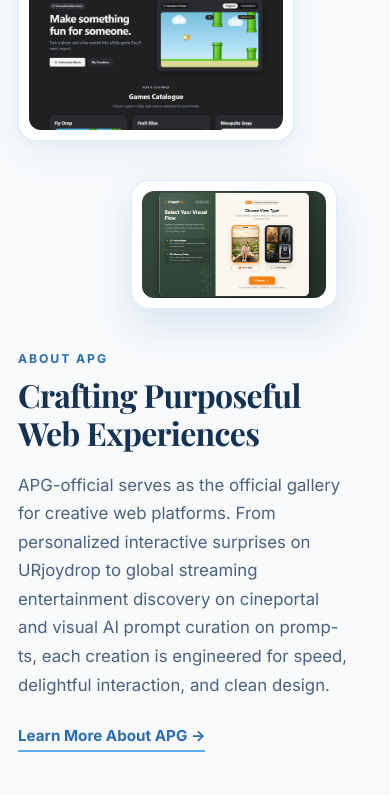
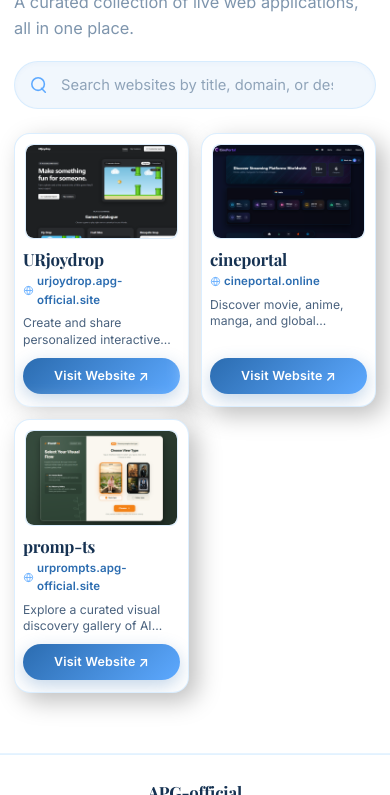
Before and after one commit to pavan-aitagoni/apghome, a plain HTML site: page index.html in a window 390 px wide. Shown: the part 668-1463 px from the top of the page. Drawn offline with nearby package versions, Linux system fonts and the light colour scheme; a web font is replaced by a local one.

Commit message:
refactor(ui): remove about-story section and quote banner, enable 2 cards per row on mobile

```diff
--- a/css/style.css
+++ b/css/style.css
@@ -415,68 +415,6 @@ a {
   display: block;
 }
 
-/* --- Visual Storyteller Section (Skybloom Inspired) --- */
-.story-section {
-  padding-top: 54px;
-  padding-bottom: 72px;
-  background-color: var(--surface-page);
-}
-
-.story-inner {
-  display: grid;
-  grid-template-columns: 1fr 1fr;
-  gap: 64px;
-  align-items: center;
-}
-
-.story-visuals {
-  position: relative;
-  min-height: 340px;
-}
-
-.story-card-large {
-  width: 78%;
-  aspect-ratio: 16 / 10;
-  border-radius: 18px;
-  overflow: hidden;
-  background: #ffffff;
-  padding: 10px;
-  box-shadow: var(--shadow-card);
-  border: 1px solid var(--border-card);
-}
-
-.story-card-large img {
-  width: 100%;
-  height: 100%;
-  object-fit: cover;
-  border-radius: 12px;
-}
-
-.story-card-floating {
-  position: absolute;
-  bottom: 0;
-  right: 10%;
-  width: 58%;
-  aspect-ratio: 16 / 10;
-  border-radius: 18px;
-  overflow: hidden;
-  background: #ffffff;
-  padding: 10px;
-  box-shadow: 0 16px 40px rgba(43, 108, 176, 0.16);
-  border: 1px solid var(--border-card);
-}
-
-.story-card-floating img {
-  width: 100%;
-  height: 100%;
-  object-fit: cover;
-  border-radius: 12px;
-}
-
-.story-copy {
-  padding-right: 20px;
-}
-
 .section-eyebrow {
   font-size: 0.76rem;
   font-weight: 700;
@@ -484,39 +422,6 @@ a {
   color: var(--sky-deep);
   text-transform: uppercase;
   margin-bottom: 8px;
-}
-
-.story-heading {
-  font-family: var(--font-serif);
-  font-size: 2.6rem;
-  font-weight: 700;
-  color: var(--text-heading);
-  letter-spacing: -0.02em;
-  line-height: 1.2;
-  margin-bottom: 18px;
-}
-
-.story-desc {
-  font-size: 1.05rem;
-  line-height: 1.7;
-  color: var(--text-body);
-  margin-bottom: 24px;
-}
-
-.story-link {
-  display: inline-flex;
-  align-items: center;
-  font-size: 0.95rem;
-  font-weight: 700;
-  color: var(--sky-deep);
-  border-bottom: 2px solid var(--sky-vivid);
-  padding-bottom: 2px;
-  transition: color var(--transition-fast), border-color var(--transition-fast);
-}
-
-.story-link:hover {
-  color: var(--text-heading);
-  border-color: var(--text-heading);
 }
 
 /* --- Featured Works Gallery Section --- */
@@ -864,34 +769,6 @@ a {
   transform: translateY(-1px);
 }
 
-/* --- Quote & Nature Banner Section --- */
-.quote-section {
-  padding: 72px 0;
-  text-align: center;
-  background: linear-gradient(180deg, #FFFFFF 0%, #EDF6FF 100%);
-}
-
-.quote-inner {
-  max-width: 780px;
-}
-
-.quote-text {
-  font-family: var(--font-script);
-  font-size: 3.2rem;
-  color: var(--sky-deep);
-  line-height: 1.25;
-  letter-spacing: 0.01em;
-}
-
-.quote-mark {
-  font-family: var(--font-serif);
-  font-size: 4rem;
-  color: var(--sky-vivid);
-  vertical-align: -18px;
-  line-height: 0;
-  margin-right: 6px;
-}
-
 /* --- Minimal Footer --- */
 .site-footer {
   margin-top: auto;
@@ -929,16 +806,6 @@ a {
     font-size: 3.8rem;
   }
 
-  .story-inner {
-    grid-template-columns: 1fr;
-    gap: 40px;
-  }
-
-  .story-visuals {
-    max-width: 500px;
-    margin: 0 auto;
-  }
-
   .gallery-grid {
     grid-template-columns: repeat(2, 1fr);
     gap: 20px;
@@ -959,7 +826,7 @@ a {
 /* Mobile (< 768px) */
 @media (max-width: 767px) {
   :root {
-    --container-padding: 18px;
+    --container-padding: 14px;
   }
 
   .header-inner {
@@ -971,41 +838,96 @@ a {
   }
 
   .hero-section {
-    padding-top: 40px;
-    padding-bottom: 70px;
+    padding-top: 36px;
+    padding-bottom: 60px;
     min-height: auto;
   }
 
   .hero-heading {
-    font-size: 2.2rem;
+    font-size: 2.1rem;
   }
 
   .script-accent {
-    font-size: 3.2rem;
+    font-size: 3rem;
     display: block;
     margin-left: 0;
     margin-top: 4px;
   }
 
   .hero-subtitle {
-    font-size: 1rem;
+    font-size: 0.98rem;
+    margin-bottom: 24px;
   }
 
-  .story-heading {
-    font-size: 2rem;
+  .gallery-section {
+    padding-top: 36px;
+    padding-bottom: 60px;
   }
 
   .gallery-title {
-    font-size: 1.85rem;
+    font-size: 1.75rem;
   }
 
-  .gallery-grid {
-    grid-template-columns: 1fr;
-    gap: 20px;
+  .gallery-header-row {
+    margin-bottom: 24px;
   }
 
-  .quote-text {
-    font-size: 2.4rem;
+  /* Two cards per row on mobile */
+  .gallery-grid {
+    grid-template-columns: repeat(2, 1fr);
+    gap: 12px;
+  }
+
+  .card {
+    border-radius: 16px;
+    box-shadow: 8px 8px 24px #bebebe, -8px -8px 24px #ffffff;
+  }
+
+  .card-thumbnail-wrap {
+    margin: 10px 10px 0 10px;
+    border-radius: 8px;
+  }
+
+  .card-thumbnail {
+    border-radius: 8px;
+  }
+
+  .card-body {
+    padding: 10px 8px 12px;
+  }
+
+  .card-title {
+    font-size: 1.05rem;
+    margin-bottom: 2px;
+  }
+
+  .card-domain {
+    font-size: 0.72rem;
+    gap: 3px;
+    margin-bottom: 6px;
+  }
+
+  .card-domain-icon {
+    width: 11px;
+    height: 11px;
+  }
+
+  .card-desc {
+    font-size: 0.76rem;
+    line-height: 1.35;
+    margin-bottom: 10px;
+    -webkit-line-clamp: 2;
+  }
+
+  .card-cta {
+    min-height: 36px;
+    padding: 6px 8px;
+    font-size: 0.78rem;
+  }
+
+  .cta-arrow {
+    font-size: 0.82rem;
+    margin-left: 3px;
   }
 
   .footer-inner {
--- a/index.html
+++ b/index.html
@@ -74,7 +74,7 @@
 
           <div class="hero-cta-group">
             <a href="#gallery" class="btn-hero-primary">Explore Projects &rarr;</a>
-            <a href="#about-story" class="btn-hero-secondary">
+            <a href="about/" class="btn-hero-secondary">
               <span class="play-icon-bubble">&#x25B6;</span>
               <span>About APG</span>
             </a>
@@ -87,29 +87,6 @@
         <svg viewBox="0 0 1440 120" fill="none" preserveAspectRatio="none" xmlns="http://www.w3.org/2000/svg">
           <path d="M0,45 C280,95 480,10 740,65 C1020,115 1260,25 1440,60 L1440,120 L0,120 Z" fill="#F8FAFC"/>
         </svg>
-      </div>
-    </section>
-
-    <!-- Visual Storyteller / About Section -->
-    <section id="about-story" class="story-section">
-      <div class="container story-inner">
-        <div class="story-visuals">
-          <div class="story-card-large">
-            <img src="assets/urjoydrop.png" alt="URjoydrop interactive celebration preview" class="story-img">
-          </div>
-          <div class="story-card-floating">
-            <img src="assets/promp-ts.png" alt="promp-ts visual discovery preview" class="story-img">
-          </div>
-        </div>
-
-        <div class="story-copy">
-          <div class="section-eyebrow">ABOUT APG</div>
-          <h2 class="story-heading">Crafting Purposeful Web Experiences</h2>
-          <p class="story-desc">
-            APG-official serves as the official gallery for creative web platforms. From personalized interactive surprises on URjoydrop to global streaming entertainment discovery on cineportal and visual AI prompt curation on promp-ts, each creation is engineered for speed, delightful interaction, and clean design.
-          </p>
-          <a href="about/" class="story-link">Learn More About APG &rarr;</a>
-        </div>
       </div>
     </section>
 
@@ -178,16 +155,6 @@
         </div>
       </div>
     </section>
-
-    <!-- Quote Section (Tailored to Web Craftsmanship) -->
-    <section class="quote-section">
-      <div class="container quote-inner">
-        <blockquote class="quote-text">
-          <span class="quote-mark">&ldquo;</span>
-          Crafting intuitive digital experiences that bring ideas to life.
-        </blockquote>
-      </div>
-    </section>
   </main>
 
   <!-- Minimal Footer -->
```
